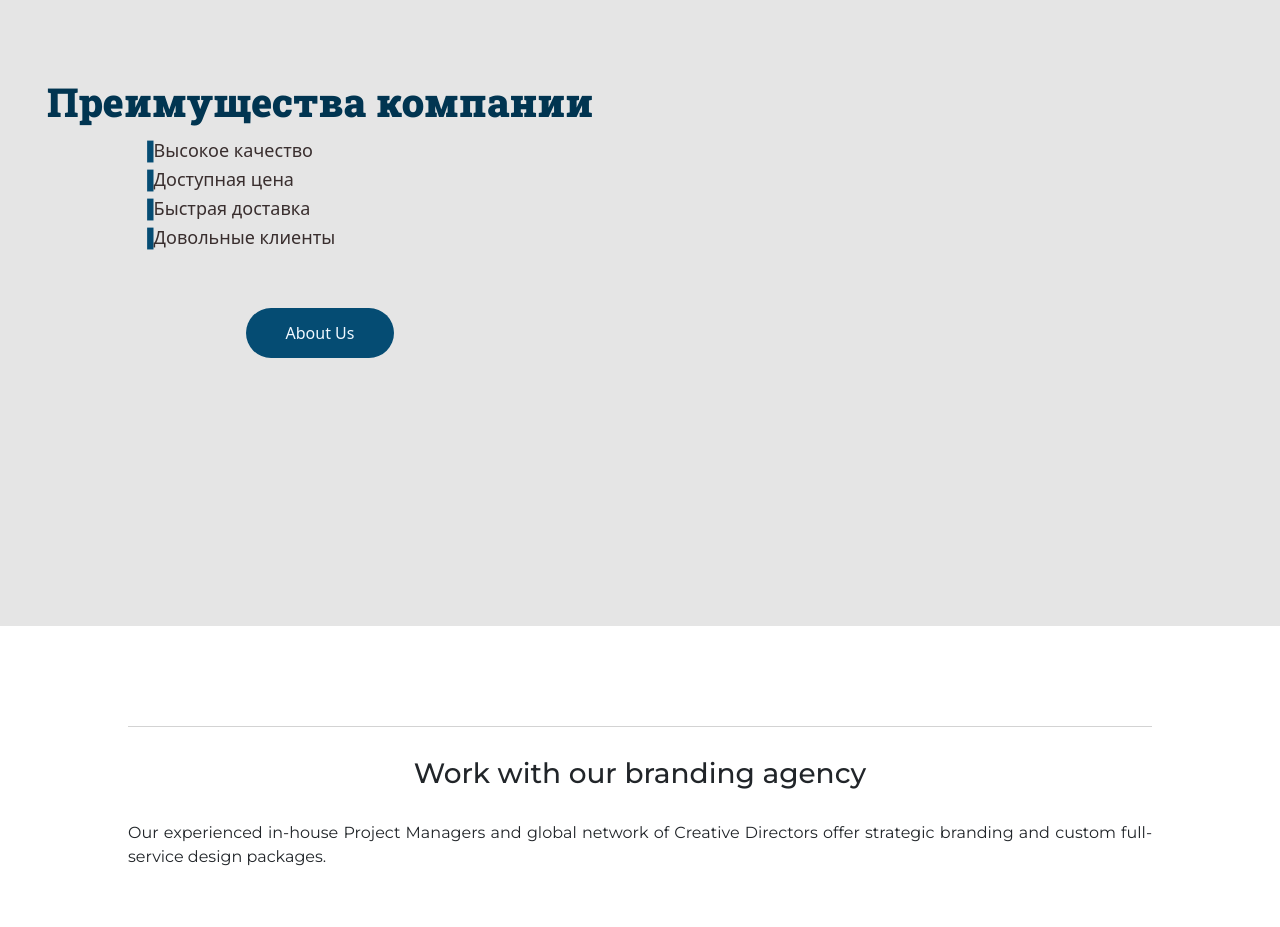
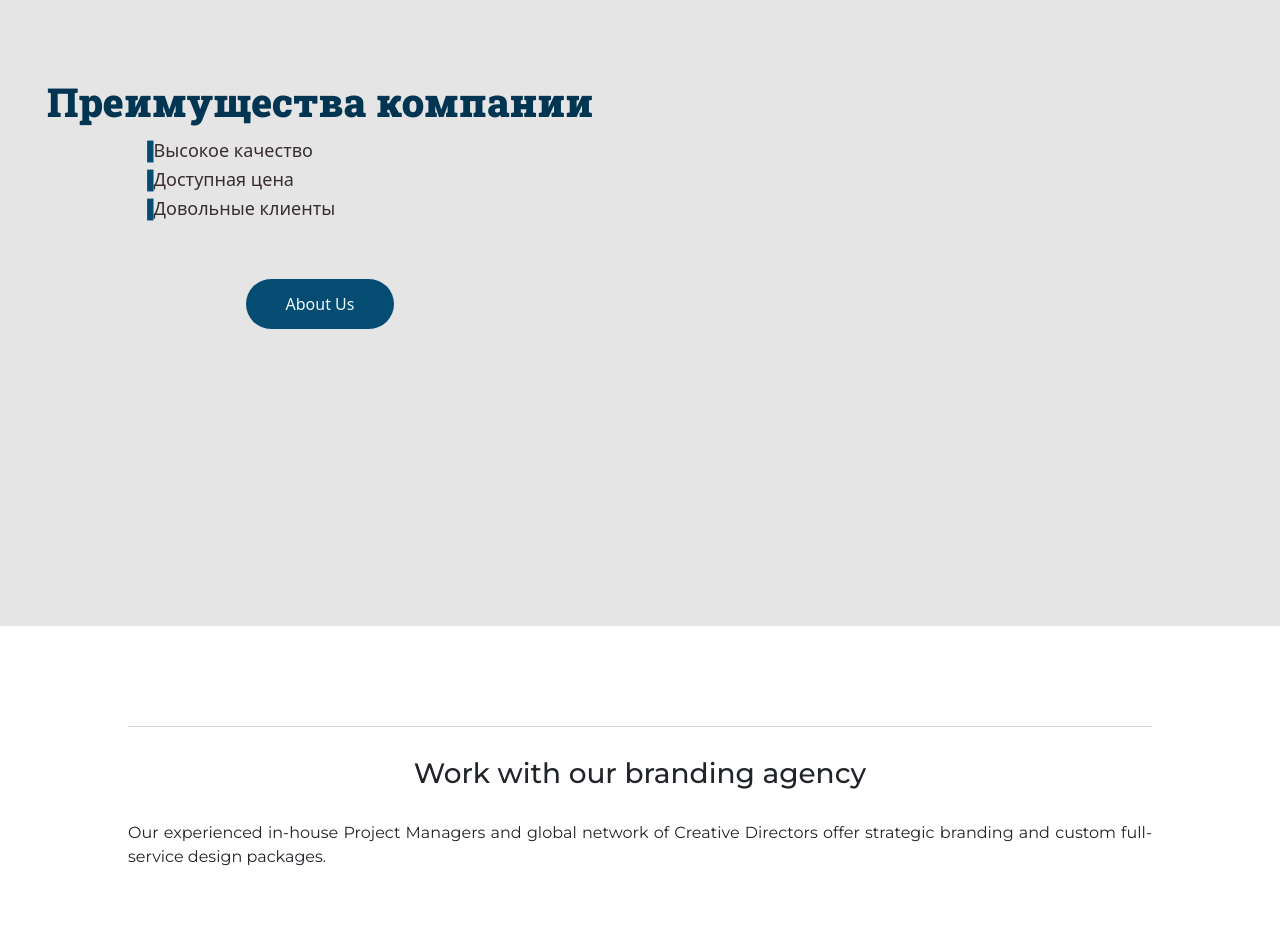
Before and after one commit to Shyngys001/hollowfiber, a plain HTML site: page index.html in a window 1280 px wide. Shown: the part 1082-2009 px from the top of the page. Drawn offline with nearby package versions, Linux system fonts and the light colour scheme.

Commit message:
Update index.html

```diff
--- a/index.html
+++ b/index.html
@@ -144,7 +144,6 @@
         <p></p>
          <li>Высокое качество</li>
           <li>Доступная цена</li>
-          <li>Быстрая доставка</li>
           <li>Довольные клиенты</li>
         </ul>
         <button class="s_button">About Us</button>
```
